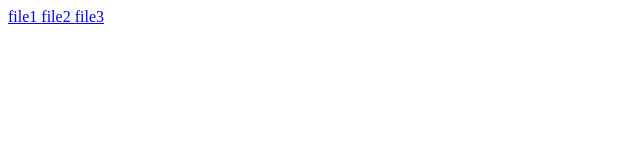
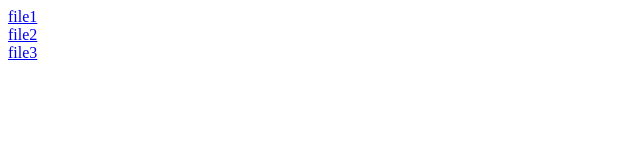
Before and after one commit to boogey7/test, a plain HTML site: page index.html in a window 1280 px wide. Shown: the whole page, without its empty margins (0-640 px from the left). Drawn offline with Linux system fonts and the light colour scheme.

Commit message:
Update index.html
add <br>

```diff
--- a/index.html
+++ b/index.html
@@ -1,9 +1,9 @@
 <html>
 <body>
 
-<a href="file1.html"> file1 </a>
-<a href="file2.html"> file2 </a>
-<a href="file3.html"> file3 </a>
+<a href="file1.html"> file1 </a> <br/>
+<a href="file2.html"> file2 </a> <br/>
+<a href="file3.html"> file3 </a> <br/>
 
 </body>
 </html>
```
